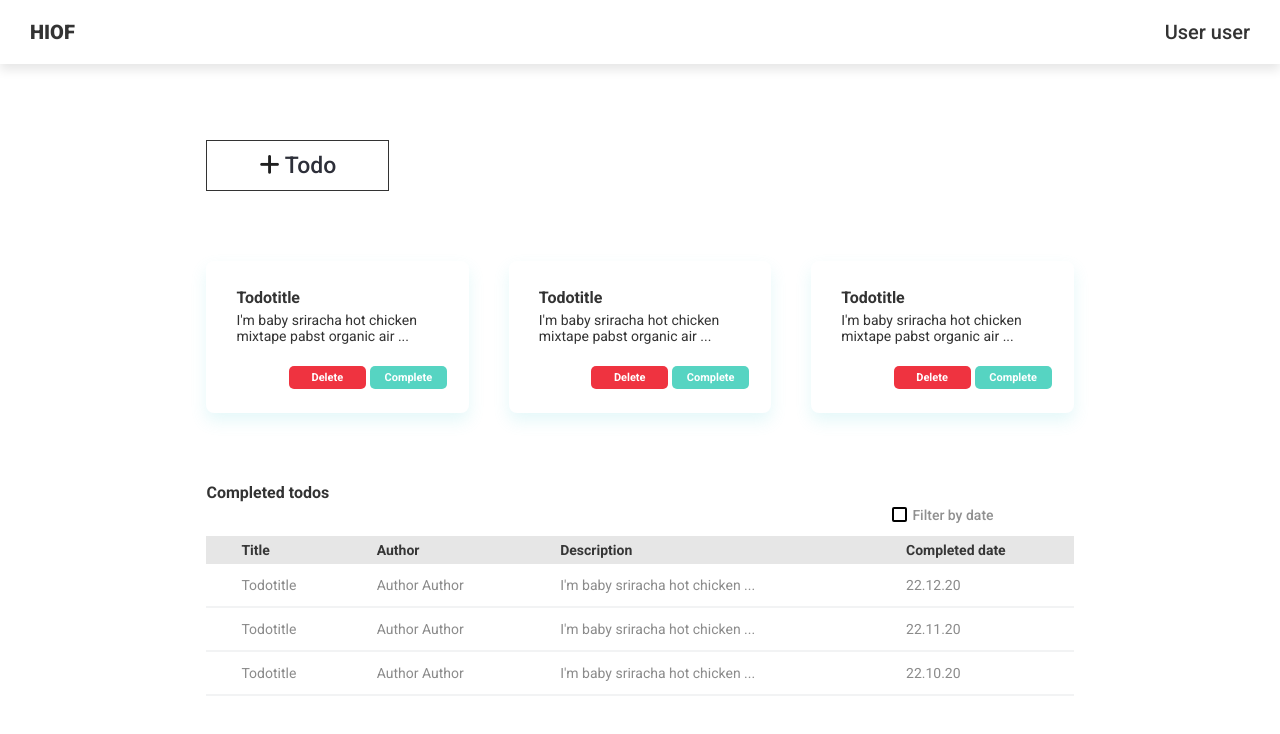
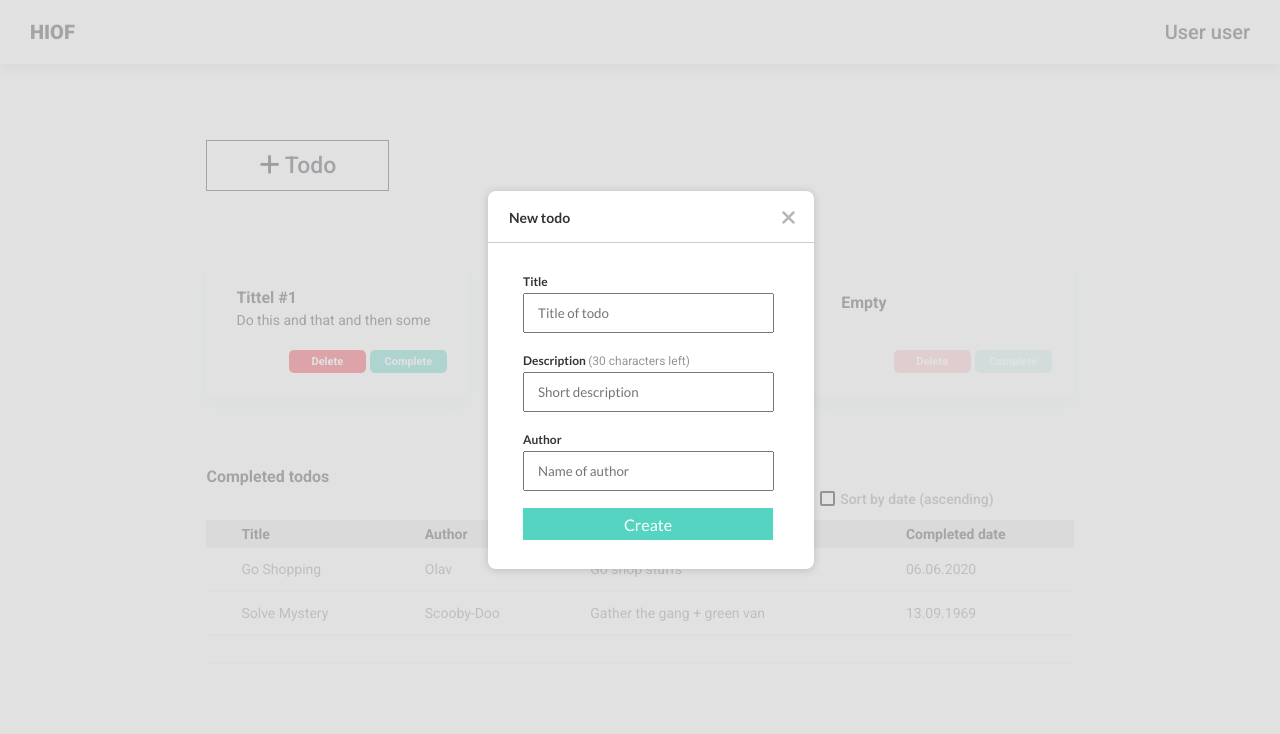
Before and after one commit to Aricin86/Leksjon-2, a plain HTML site: page Todo/index.html in a window 1280 px wide. Both pictures are taken after a click on the button "Todo". Drawn offline with Linux system fonts and the light colour scheme.

Commit message:
Fixed the rest... All done.

```diff
--- a/Todo/css/style.css
+++ b/Todo/css/style.css
@@ -117,6 +117,9 @@ main {
     grid-template-columns: 1fr auto;
     grid-template-rows: repeat(auto, 3);
     column-gap: 4px;
+    align-items: end; /* To keep the buttons at the bottom of the card */
+    width: 100%; /* To make the cards the same size */
+    word-wrap: break-word;
 }
 
 .todo-card h3 {
@@ -131,6 +134,7 @@ main {
     color: #333;
     grid-column: 1 / 3;
     grid-row: 2 / 3;
+    align-self: start;
 }
 
 .todo-card button {
@@ -141,8 +145,18 @@ main {
     height: 23px;
     border-radius: 5px;
     border: none;
+    outline: none;
     grid-row: 3 / 4;
     justify-self: end;
+}
+
+.todo-card button:hover {
+    opacity: 0.7;
+}
+
+.todo-card button:active {
+    opacity: 1;
+    transform: translateY(1px);
 }
 
 .btn-delete {
@@ -150,17 +164,13 @@ main {
     grid-column: 1 / 2;
 }
 
-.btn-delete:hover {
-    opacity: 0.7;
-}
-
 .btn-complete {
     background-color: #56D4C2;
     grid-column: 2 / 3s;
 }
 
-.btn-complete:hover {
-    opacity: 0.7;
+.todo-card button:disabled {
+    opacity: 0.3;
 }
 
 
@@ -168,6 +178,7 @@ main {
 #table-section {
     display: grid;
     grid-template-rows: repeat(auto, 3);
+    margin-bottom: 40px;
 }
 
 #table-section h3 {
@@ -273,3 +284,103 @@ main {
     padding: 13px 0 13px 35px;
     border-bottom: 2px solid rgb(129, 142, 148, 0.1);
 }
+
+.tbl-row td:nth-child(3) {
+    max-width: 210px;
+    word-break: break-all;
+}
+
+/************************/
+/** ADD NEW TODO POPUP **/
+/************************/
+
+#overlay {
+    visibility: hidden;
+    position: fixed;
+    top: 0;
+    left: 0;
+    width: 100%;
+    height: 100%;
+    background: #D5D5D5;
+    opacity: 0.7;
+    z-index: 10;
+}
+
+.new-todo-popup {
+    visibility: hidden;
+    position: absolute;
+    margin: 10% 22%;
+    background-color: #FFF;
+    width: 326px;
+    height: 378px;
+    box-shadow: 0px 1px 8px #00000029;
+    border-radius: 8px;
+    z-index: 20;
+}
+
+.popup-container {
+    margin: 0 40px 0 35px;
+}
+
+.new-todo-popup header {
+    margin: 0 0 28px 0;
+    border-bottom: 0.4px solid #CCC;
+    display: grid;
+    grid-template-columns: 1fr 1fr;
+}
+
+.new-todo-popup header h1 {
+    margin: 18px 0 12px 21px;
+    font-family: 'Lato', sans-serif;
+    font-weight: 700;
+    font-size: 14px;
+    color: #333;
+    grid-column: 1 / 2;
+}
+
+.new-todo-popup header p {
+    margin: 15px 18px 12px 0;
+    font-size: 20px;
+    color: #B6B6B6;
+    grid-column: 2 / 3;
+    justify-self: right;
+    cursor: pointer;
+}
+
+.popup-container label {
+    font-family: 'Lato', sans-serif;
+    font-weight: 700;
+    font-size: 12px;
+    color: #333;
+}
+
+.popup-container label span {
+    font-weight: 400;
+    color: #959595;
+}
+
+.popup-container input[type=text] {
+    font-family: 'Lato', sans-serif;
+    font-weight: 400;
+    color: #333;
+    margin: 3px 0 17px 0;
+    padding: 1px 13px;
+    height: 40px;
+    width: 100%;
+}
+
+.btn-create {
+    font-family: 'Lato', sans-serif;
+    font-weight: 500;
+    font-size: 16px;
+    color: #FFF;
+    width: 250px;
+    height: 32px;
+    border-radius: 0;
+    border: none;
+    background-color: #56D4C2;
+}
+
+.btn-create:hover {
+    opacity: 0.7;
+}
--- a/Todo/index.html
+++ b/Todo/index.html
@@ -15,6 +15,7 @@
 
         <!-- The font used in the design sketch cost money, so I changed it to this free font instead -->
         <link rel="stylesheet" href="https://fonts.googleapis.com/css2?family=Roboto:wght@400;500;700;900&display=swap">
+        <link href="https://fonts.googleapis.com/css2?family=Lato:wght@400;700&display=swap" rel="stylesheet">
         <link rel="stylesheet" media="screen" href="css/style.css">
     </head>
     <body>
@@ -26,34 +27,34 @@
         </header>
         <main>
             <section id="add-section">
-                <button id="btn-add-todo"><i class="fas fa-plus"></i> Todo</button>
+                <button id="btn-add-todo" onclick="openAddTodoPopup()"><i class="fas fa-plus"></i> Todo</button>
             </section>
 
             <section id="card-section">
                 <article id="todo-card-1" class="todo-card">
-                    <h3>Todotitle</h3>
-                    <p>I'm baby sriracha hot chicken mixtape pabst organic air ...</p>
-                    <button type="button" class="btn-delete">Delete</button>
-                    <button type="button" class="btn-complete">Complete</button>
+                    <h3 id="titleCard1"></h3>
+                    <p id="descCard1"></p>
+                    <button type="button" id="btnDeleteCardOne" class="btn-delete" onclick="deleteCardOne()">Delete</button>
+                    <button type="button" id="btnCompleteCardOne" class="btn-complete" onclick="completeCardOne()">Complete</button>
                 </article>
                 <article id="todo-card-2" class="todo-card">
-                    <h3>Todotitle</h3>
-                    <p>I'm baby sriracha hot chicken mixtape pabst organic air ...</p>
-                    <button type="button" class="btn-delete">Delete</button>
-                    <button type="button" class="btn-complete">Complete</button>
+                    <h3 id="titleCard2"></h3>
+                    <p id="descCard2"></p>
+                    <button type="button" id="btnDeleteCardTwo" class="btn-delete" onclick="deleteCardTwo()">Delete</button>
+                    <button type="button" id="btnCompleteCardTwo" class="btn-complete" onclick="completeCardTwo()">Complete</button>
                 </article>
                 <article id="todo-card-3" class="todo-card">
-                    <h3>Todotitle</h3>
-                    <p>I'm baby sriracha hot chicken mixtape pabst organic air ...</p>
-                    <button type="button" class="btn-delete">Delete</button>
-                    <button type="button" class="btn-complete">Complete</button>
+                    <h3 id="titleCard3"></h3>
+                    <p id="descCard3"></p>
+                    <button type="button" id="btnDeleteCardThree" class="btn-delete" onclick="deleteCardThree()">Delete</button>
+                    <button type="button" id="btnComleteCardThree" class="btn-complete" onclick="completeCardThree()">Complete</button>
                 </article>
             </section>
 
             <section id="table-section">
                 <h3>Completed todos</h3>
-                <label class="filter-checkbox">Filter by date
-                    <input type="checkbox">
+                <label class="filter-checkbox">Sort by date (ascending)
+                    <input type="checkbox" id="sortByAscending" onchange="fillCompletedTodoTable()">
                     <span class="checkmark"></span>
                 </label>
                 <table id="todo-table">
@@ -63,26 +64,52 @@
                         <th>Description</th>
                         <th>Completed date</th>
                     </tr>
-                    <tr id="tbl-row1" class="tbl-row">
-                        <td>Todotitle</td>
-                        <td>Author Author</td>
-                        <td>I'm baby sriracha hot chicken ...</td>
-                        <td>22.12.20</td>
+                    <tr class="tbl-row">
+                        <td></td>
+                        <td></td>
+                        <td></td>
+                        <td></td>
                     </tr>
-                    <tr id="tbl-row2" class="tbl-row">
-                        <td>Todotitle</td>
-                        <td>Author Author</td>
-                        <td>I'm baby sriracha hot chicken ...</td>
-                        <td>22.11.20</td>
+                    <tr class="tbl-row">
+                        <td></td>
+                        <td></td>
+                        <td></td>
+                        <td></td>
                     </tr>
-                    <tr id="tbl-row3" class="tbl-row">
-                        <td>Todotitle</td>
-                        <td>Author Author</td>
-                        <td>I'm baby sriracha hot chicken ...</td>
-                        <td>22.10.20</td>
+                    <tr class="tbl-row">
+                        <td></td>
+                        <td></td>
+                        <td></td>
+                        <td></td>
                     </tr>
                 </table>
             </section>
+
+            <section class="new-todo-popup" id="addNewTodoForm">
+                <header>
+                    <h1>New todo</h1>
+                    <p  onclick="closeAddTodoPopup()"><i class="fas fa-times"></i></p>
+                </header>
+
+                <form class="popup-container">
+                    <label>Title</label>
+                    <input type="text" id="inputValueTitle" placeholder="Title of todo">
+
+                    <label>Description
+                        <span>(<span id="descCharLeft">30</span> characters left)</span>
+                    </label>
+                    <input type="text" id="inputValueDesc" oninput="updateCharLeft()" placeholder="Short description" maxlength="30">
+
+                    <label>Author</label>
+                    <input type="text" id="inputValueAuthor" placeholder="Name of author">
+
+                    <button type="button" class="btn-create" onclick="submitNewTodo()">Create</button>
+                </form>
+            </section>
         </main>
+
+        <section id="overlay" onclick="closeAddTodoPopup()"></section>
+
+        <script type="text/javascript" src="js/script.js"></script>
     </body>
 </html>
--- /dev/null
+++ b/Todo/js/script.js
@@ -0,0 +1,280 @@
+
+window.onload = startup;
+
+
+let currentTodoID = 0;
+let currentTodos = new Map();
+let completedTodos = new Map();
+
+
+function startup() {
+    // Populating current todos
+    let todo1 = { title: "Tittel #1", author: "Jane", description: "Do this and that and then some" };
+    let todo2 = { title: "Randomly Generated", author: "Joe", description: "More stuff to do." };
+
+    currentTodos.set(todo2, currentTodoID++);
+    currentTodos.set(todo1, currentTodoID++);
+
+    // Populating completed todos
+    let completed1 = { title: "Solve Mystery", author: "Scooby-Doo", description: "Gather the gang + green van" };
+    let completed2 = { title: "Go Shopping", author: "Olav", description: "Go shop stuffs" };
+
+    completedTodos.set(completed1, "13.09.1969");
+    completedTodos.set(completed2, "06.06.2020");
+
+    fillTodoCards();
+    fillCompletedTodoTable();
+}
+
+
+
+/************/
+/** DELETE **/
+/************/
+
+/** Fill Todo Cards **/
+function fillTodoCards() {
+
+    // Courtesy of https://stackoverflow.com/questions/37982476/how-to-sort-a-map-by-value-in-javascript
+    let sortedTodos = new Map([...currentTodos.entries()].sort((a,b) => b[1] - a[1]));
+
+    let emptyTodo = { title: "Empty", author: "", description: "" };
+    let tempTodos = [emptyTodo, emptyTodo, emptyTodo];
+
+    let count = 0;
+    for (let [key, value] of sortedTodos) {
+        tempTodos[count] = key;
+        count++;
+    }
+
+    let titleCards = ["titleCard1", "titleCard2", "titleCard3"];
+    let descCards = ["descCard1", "descCard2", "descCard3"];
+    let deleteButtons = ["btnDeleteCardOne", "btnDeleteCardTwo", "btnDeleteCardThree"]
+    let completeButtons = ["btnCompleteCardOne", "btnCompleteCardTwo", "btnComleteCardThree"]
+
+    count = 0;
+    for (let key of tempTodos) {
+        document.getElementById(titleCards[count]).innerHTML = tempTodos[count].title;
+        document.getElementById(descCards[count]).innerHTML = tempTodos[count].description;
+        document.getElementById(deleteButtons[count]).disabled = (key == emptyTodo);
+        document.getElementById(completeButtons[count]).disabled = (key == emptyTodo);
+        count++;
+    }
+}
+
+
+
+/** Fill Completed Todos Table **/
+function fillCompletedTodoTable() {
+    let sortedTodos = currentTodos;
+
+    let sortDateByAscending = document.getElementById("sortByAscending").checked;
+
+    if (sortDateByAscending) {
+        // Sorting ascending by completion date
+        sortedTodos = new Map([...completedTodos.entries()].sort((a,b) => b[1].localeCompare(a[1])));
+    }
+    else {
+        // Sorting descending by completion date
+        sortedTodos = new Map([...completedTodos.entries()].sort((a,b) => a[1].localeCompare(b[1])));
+    }
+
+
+    const theTodoTable = document.getElementById("todo-table");
+
+    let emptyTodo = { title: "", author: "", description: "" , date: "" };
+    let tempTodos = [emptyTodo, emptyTodo, emptyTodo];
+
+    let count = 0;
+    for (let [key, value] of sortedTodos) {
+        key.date = value;
+        tempTodos[count] = key;
+        count++;
+    }
+
+    for (let row = 1; row <= 3; row++) {
+        theTodoTable.rows[row].cells[0].innerHTML = tempTodos[row-1].title;
+        theTodoTable.rows[row].cells[1].innerHTML = tempTodos[row-1].author;
+        theTodoTable.rows[row].cells[2].innerHTML = tempTodos[row-1].description;
+        theTodoTable.rows[row].cells[3].innerHTML = tempTodos[row-1].date;
+    }
+}
+
+
+/************/
+/** DELETE **/
+/************/
+
+// Delete Card 1:
+function deleteCardOne() {
+    currentTodos.delete(getCurrentTodoOne());
+    fillTodoCards();
+}
+
+// Delete Card 2:
+function deleteCardTwo() {
+    currentTodos.delete(getCurrentTodoTwo());
+    fillTodoCards();
+}
+
+// Delete Card 3:
+function deleteCardThree() {
+    currentTodos.delete(getCurrentTodoThree());
+    fillTodoCards();
+}
+
+
+
+/**************/
+/** GETTERS **/
+/**************/
+
+function getCurrentTodoOne() {
+    let sortedTodos = new Map([...currentTodos.entries()].sort((a,b) => b[1] - a[1]));
+    for (let [key, value] of sortedTodos) {
+        return key;
+    }
+}
+
+function getCurrentTodoTwo() {
+    let sortedTodos = new Map([...currentTodos.entries()].sort((a,b) => b[1] - a[1]));
+    let count = 0;
+    for (let [key, value] of sortedTodos) {
+        if (count == 1){
+            return key;
+        }
+        count++;
+    }
+
+}
+
+function getCurrentTodoThree() {
+    let sortedTodos = new Map([...currentTodos.entries()].sort((a,b) => b[1] - a[1]));
+    let count = 0;
+    for (let [key, value] of sortedTodos) {
+        if (count == 2){
+            return key;
+        }
+        count++;
+    }
+}
+
+
+/**************/
+/** COMPLETE **/
+/**************/
+
+// Complete Card 1:
+function completeCardOne() {
+    let tempTodo = getCurrentTodoOne();
+
+    if (tempTodo.title.length > 0) {
+        let newDate = new Date();
+        // The zero infront of day and month, courtesy of this post:
+        // https://stackoverflow.com/questions/6040515/how-do-i-get-month-and-date-of-javascript-in-2-digit-format
+        let currentDate = ("0" + newDate.getDate()).slice(-2) + "." + ("0" + (newDate.getMonth() + 1)).slice(-2) + "." + newDate.getFullYear();
+
+
+        completedTodos.set(tempTodo, currentDate);
+
+        deleteCardOne();
+        fillCompletedTodoTable();
+    }
+}
+
+// Complete Card 2:
+function completeCardTwo() {
+
+    let tempTodo = getCurrentTodoTwo();
+
+    if (tempTodo.title.length > 0) {
+        let newDate = new Date();
+        let currentDate = ("0" + newDate.getDate()).slice(-2) + "." + ("0" + (newDate.getMonth() + 1)).slice(-2) + "." + newDate.getFullYear();
+
+
+        completedTodos.set(tempTodo, currentDate);
+
+        deleteCardTwo();
+        fillCompletedTodoTable();
+    }
+}
+
+// Complete Card 3:
+function completeCardThree() {
+    let tempTodo = getCurrentTodoThree();
+
+    if (tempTodo.title.length > 0) {
+        let newDate = new Date();
+        let currentDate = ("0" + newDate.getDate()).slice(-2) + "." + ("0" + (newDate.getMonth() + 1)).slice(-2) + "." + newDate.getFullYear();
+
+
+        completedTodos.set(tempTodo, currentDate);
+
+
+        deleteCardThree();
+        fillCompletedTodoTable();
+    }
+}
+
+
+/********************/
+/** NEW TODO POPUP **/
+/********************/
+
+/** Opens the New Todo popup **/
+function openAddTodoPopup() {
+    document.getElementById("addNewTodoForm").style.visibility = "visible";
+    document.getElementById("overlay").style.visibility = "visible";
+}
+
+/** Closes the New Todo popup **/
+function closeAddTodoPopup() {
+    document.getElementById("addNewTodoForm").style.visibility = "hidden";
+    document.getElementById("overlay").style.visibility = "hidden";
+
+    // Empties the fields when popup closes
+    document.getElementById("inputValueTitle").value = "";
+    document.getElementById("inputValueDesc").value = "";
+    document.getElementById("inputValueAuthor").value = "";
+    document.getElementById("descCharLeft").innerHTML = 30;
+}
+
+/** Updates the text that says how many characters are left in the description input area **/
+function updateCharLeft() {
+    let inputValue = document.getElementById("inputValueDesc").value;
+    let numberOfCharUsed = inputValue.length;
+    let charLeft = 30 - numberOfCharUsed;
+    document.getElementById("descCharLeft").innerHTML = charLeft;
+}
+
+
+
+/******************/
+/** ADD NEW TODO **/
+/******************/
+
+/** Adding a New Todo **/
+function submitNewTodo() {
+    let newTitle = document.getElementById("inputValueTitle").value;
+
+    if (newTitle.length > 0) {
+        let newDescription = document.getElementById("inputValueDesc").value;
+        let newAuthor = document.getElementById("inputValueAuthor").value;
+
+        let tempTodo = { title: newTitle, author: newAuthor, description: newDescription };
+        currentTodos.set(tempTodo, currentTodoID++);
+
+        // if (!todo1.title.length > 0) {
+        //     todo1 = { title: newTitle, author: newAuthor, description: newDescription };
+        // }
+        // else if (!todo2.title.length > 0) {
+        //     todo2 = { title: newTitle, author: newAuthor, description: newDescription };
+        // }
+        // else {
+        //     todo3 = { title: newTitle, author: newAuthor, description: newDescription };
+        // }
+
+        fillTodoCards();
+    }
+    closeAddTodoPopup();
+}
```
